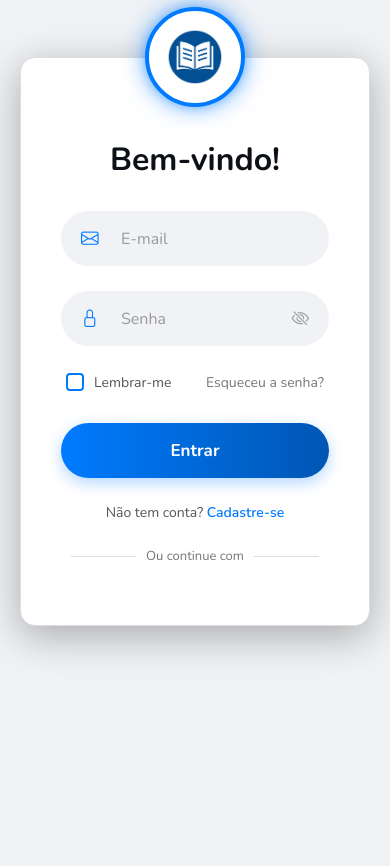
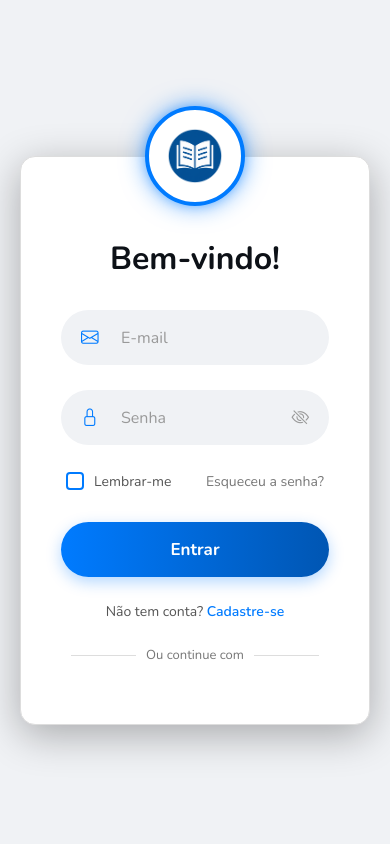
Before and after one commit to JoaoGuilhermeGallindo/BookSphere, a PHP site: page /pasta-html/login.html in a window 390 px wide. After the commit the page ends 844 px from the top, so only its background shows below. Run offline with PHP 8.4, Linux system fonts and the light colour scheme; some libraries are stand-ins or nearby versions.

Commit message:
sfsdfdsff

```diff
--- a/pasta-css/login-cadastro.css
+++ b/pasta-css/login-cadastro.css
@@ -663,7 +663,7 @@ body.modo-claro #info_codigo {
 @media (max-width: 768px) {
 
     #formLogin2 {
-        margin-bottom: 220px;
+
     }
 
 }
--- a/pasta-js/login.js
+++ b/pasta-js/login.js
@@ -1,5 +1,6 @@
 document.addEventListener('DOMContentLoaded', () => {
     const form = document.getElementById('formLogin');
+    const form2 = document.getElementById('formLogin2');
     const mensagem = document.getElementById('mensagem');
     const boxMsg = document.querySelector('.box-msg');
 
```
